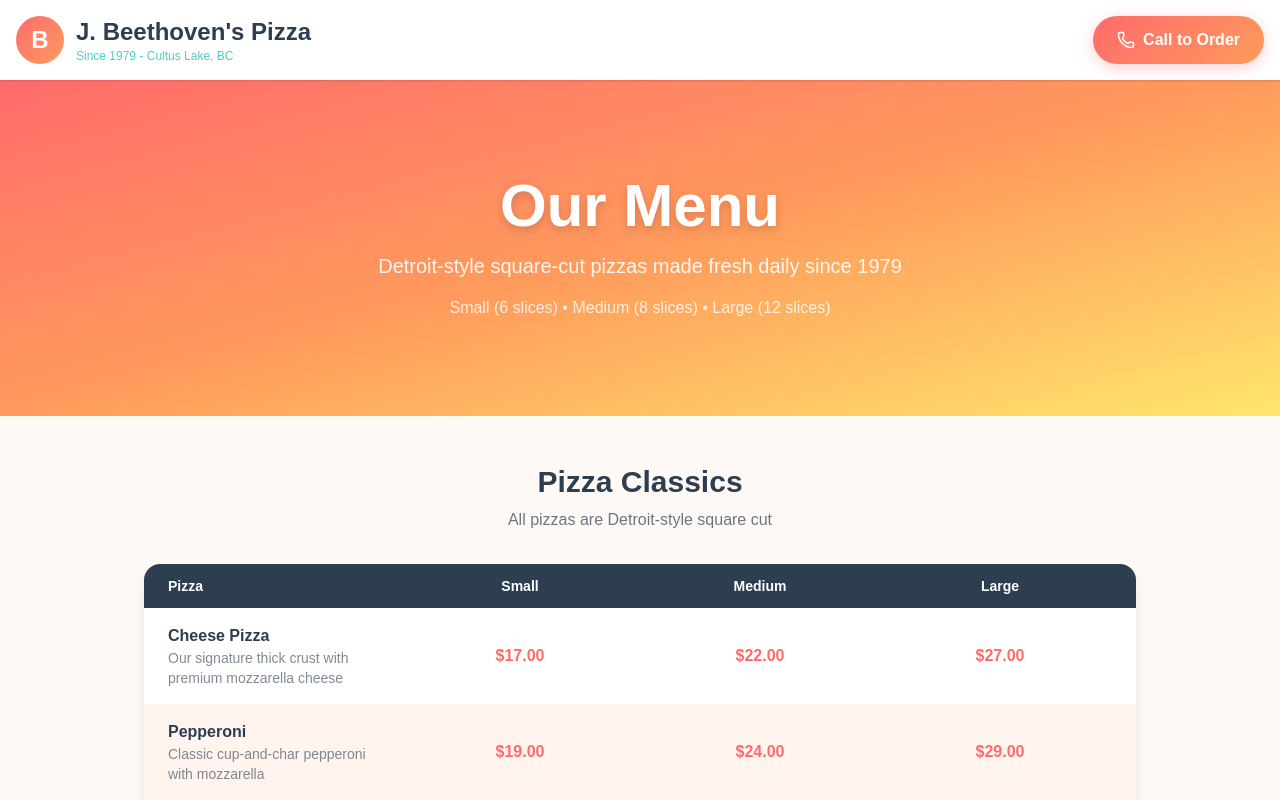
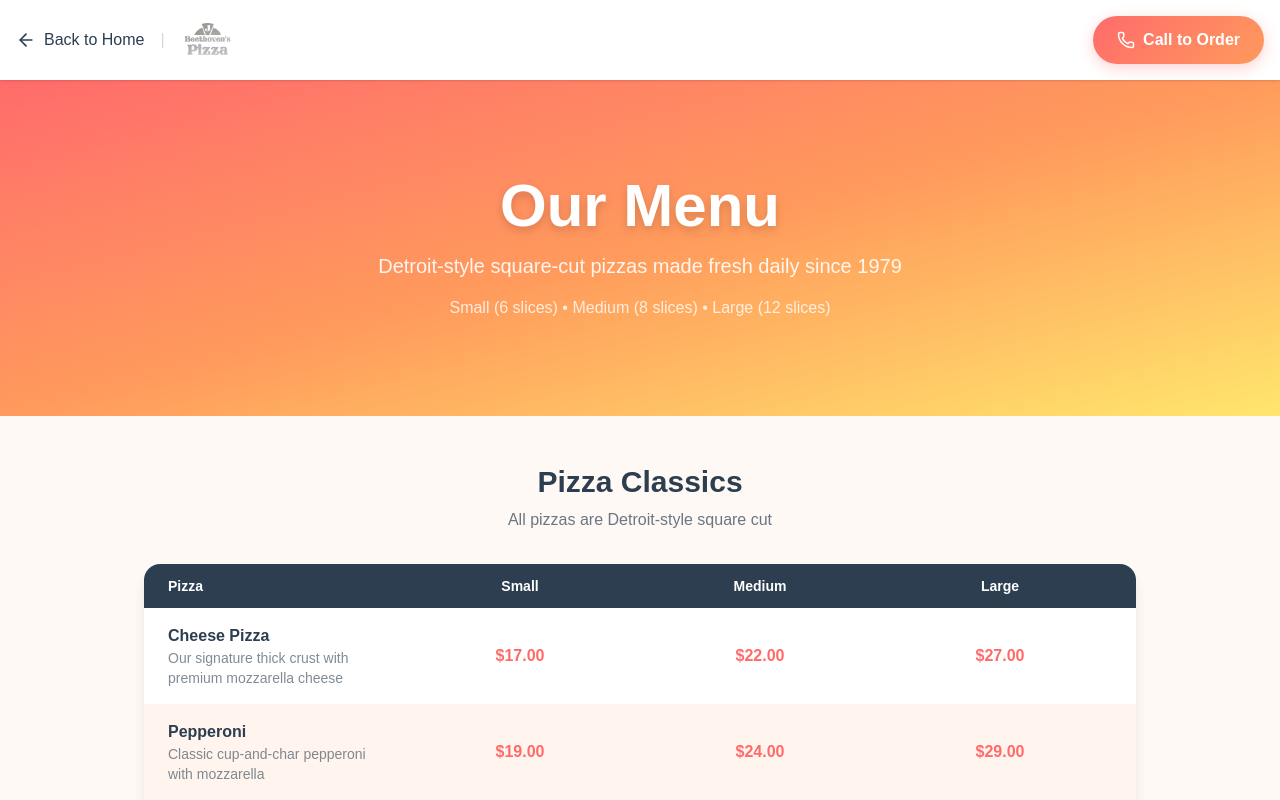
Before and after one commit to AlxM1/beethoven-pizza, a Next.js app: page /menu in a window 1280 px wide. Shown: the top 800 px of the page. Built offline with nearby package versions, Linux system fonts and the light colour scheme.

Commit message:
Sandbox autosave

```diff
--- a/src/app/menu/page.tsx
+++ b/src/app/menu/page.tsx
@@ -91,19 +91,25 @@ export default function MenuPage() {
       {/* Header */}
       <header className="bg-white shadow-sm sticky top-0 z-50">
         <div className="max-w-7xl mx-auto px-4 py-4 flex items-center justify-between">
-          <Link href="/" className="flex items-center gap-3">
-            <div className="w-12 h-12 rounded-full bg-gradient-to-br from-[#FF6B6B] to-[#FF9A5C] flex items-center justify-center">
-              <span className="text-white text-2xl font-bold">B</span>
-            </div>
-            <div>
-              <h1 className="text-xl md:text-2xl font-bold text-[#2C3E50]">
-                J. Beethoven&apos;s Pizza
-              </h1>
-              <p className="text-xs text-[#4ECDC4] hidden sm:block">
-                Since 1979 - Cultus Lake, BC
-              </p>
-            </div>
-          </Link>
+          <div className="flex items-center gap-4">
+            <Link
+              href="/"
+              className="flex items-center gap-2 text-[#2C3E50] hover:text-[#FF6B6B] transition-colors font-medium"
+            >
+              <ArrowLeft size={20} />
+              <span className="hidden sm:inline">Back to Home</span>
+            </Link>
+            <span className="text-gray-300 hidden sm:inline">|</span>
+            <Link href="/" className="flex items-center">
+              <Image
+                src="/images/logo.png"
+                alt="J. Beethoven's Pizza"
+                width={120}
+                height={50}
+                className="h-10 w-auto object-contain"
+              />
+            </Link>
+          </div>
           <a href="tel:604-858-7766" className="btn-primary flex items-center gap-2">
             <Phone size={18} />
             <span className="hidden sm:inline">Call to Order</span>
```
